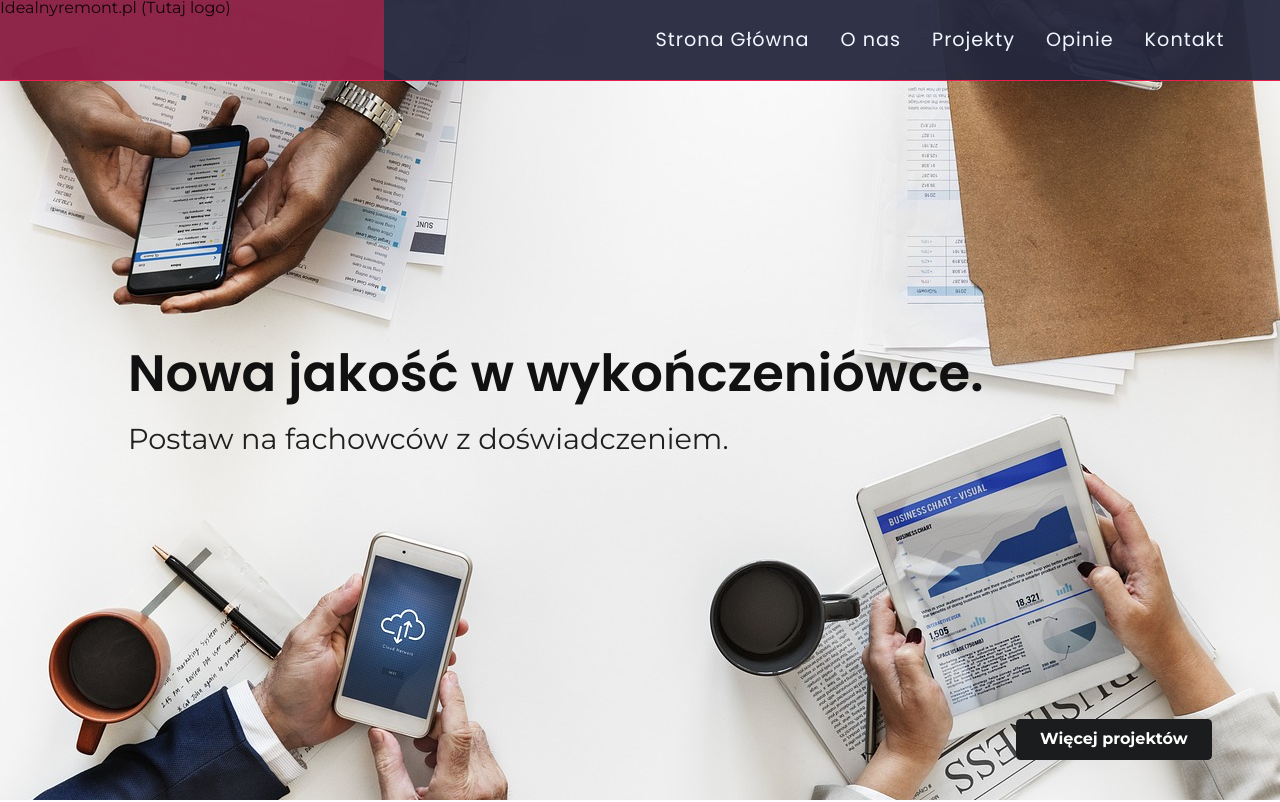
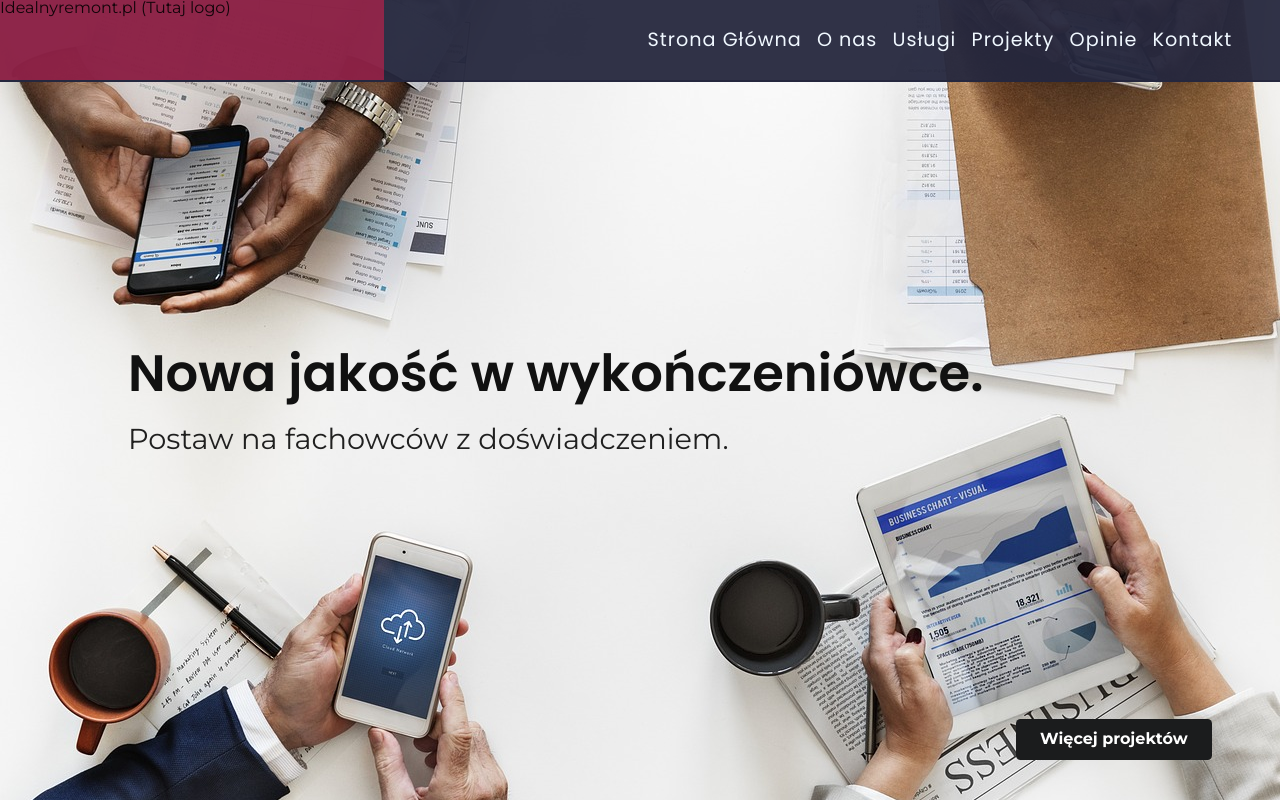
Before and after one commit to jatanski/construction-business-landingpage, a website built with webpack: page index.html in a window 1280 px wide. Shown: the top 802 px of the page. Built offline with nearby package versions, Linux system fonts and the light colour scheme.

Commit message:
start structure to add services

```diff
--- a/index.html
+++ b/index.html
@@ -55,6 +55,9 @@
             <li class="header__nav__list-el">
               <a class="link" href="#about">O nas</a>
             </li>
+             <li class="header__nav__list-el">
+              <a class="link" href="#services">Usługi</a>
+            </li>
             <li class="header__nav__list-el">
               <a class="link" href="#projects">Projekty</a>
             </li>
@@ -77,6 +80,7 @@
               <ul>
                 <li><a class="mobileLink" href="#header">Strona Główna</a></li>
                 <li><a class="mobileLink" href="#about">O nas</a></li>
+                <li><a class="mobileLink" href="#projects">Usługi</a></li>
                 <li><a class="mobileLink" href="#projects">Projekty</a></li>
                 <li><a class="mobileLink" href="#recomendation">Opinie</a></li>
                 <li><a class="mobileLink" href="#contact">Kontakt</a></li>
@@ -146,6 +150,7 @@
             </h3>
           </div>
         </section>
+          <section id="services" class="services"></section>
         <section id="projects" class="projects">
           <h2 class="projects-header">
             Zrealizowane projekty
@@ -274,11 +279,11 @@
             <div class="hidden content">Zobacz</div>
           </button>
         </section>
+
+
+        </section>
         <section id="recomendation" class="recomendation">
           <h2 class="recomendation-header">Wafle, które już nam zaufały.</h2>
-          <!-- <div class="recomendation-icoQuote">
-              <i class="fas fa-quote-right"></i>
-          </div> -->
           <div class="recomendation__slider">
             <div class="recomendation__slider__opinion">
               <div class="recomendation__slider__opinion-photo">
--- a/scss/main.scss
+++ b/scss/main.scss
@@ -9,6 +9,7 @@
 @import "partials/components/recomendation";
 @import "partials/components/contact";
 @import "partials/components/footer";
+@import "partials/components/services";
 @import "partials/components/proba";
 
 html,
--- a/scss/partials/_variables.scss
+++ b/scss/partials/_variables.scss
@@ -31,6 +31,8 @@ $about-fontSize: 0.9em;
 $about-mainColor: rgba(37, 39, 62, 1);
 $about-secondColor: #ed1d4f;
 
+//Services
+
 //Projects
 $projects-fontSize: 1.6em;
 $projects-fontColor: aliceblue;
--- a/scss/partials/components/_header.scss
+++ b/scss/partials/components/_header.scss
@@ -17,7 +17,7 @@
   align-items: center;
   z-index: 4;
   @media (min-width: 1024px) {
-    border-bottom: 1px solid #ed1d4f;
+    border-bottom: 2px solid rgba(37, 39, 62, 1);
     background-color: $menu-background;
   }
 }
```
Also changed, not shown: dist/index.js, scss/partials/components/_services.scss (added), 1 other file.
